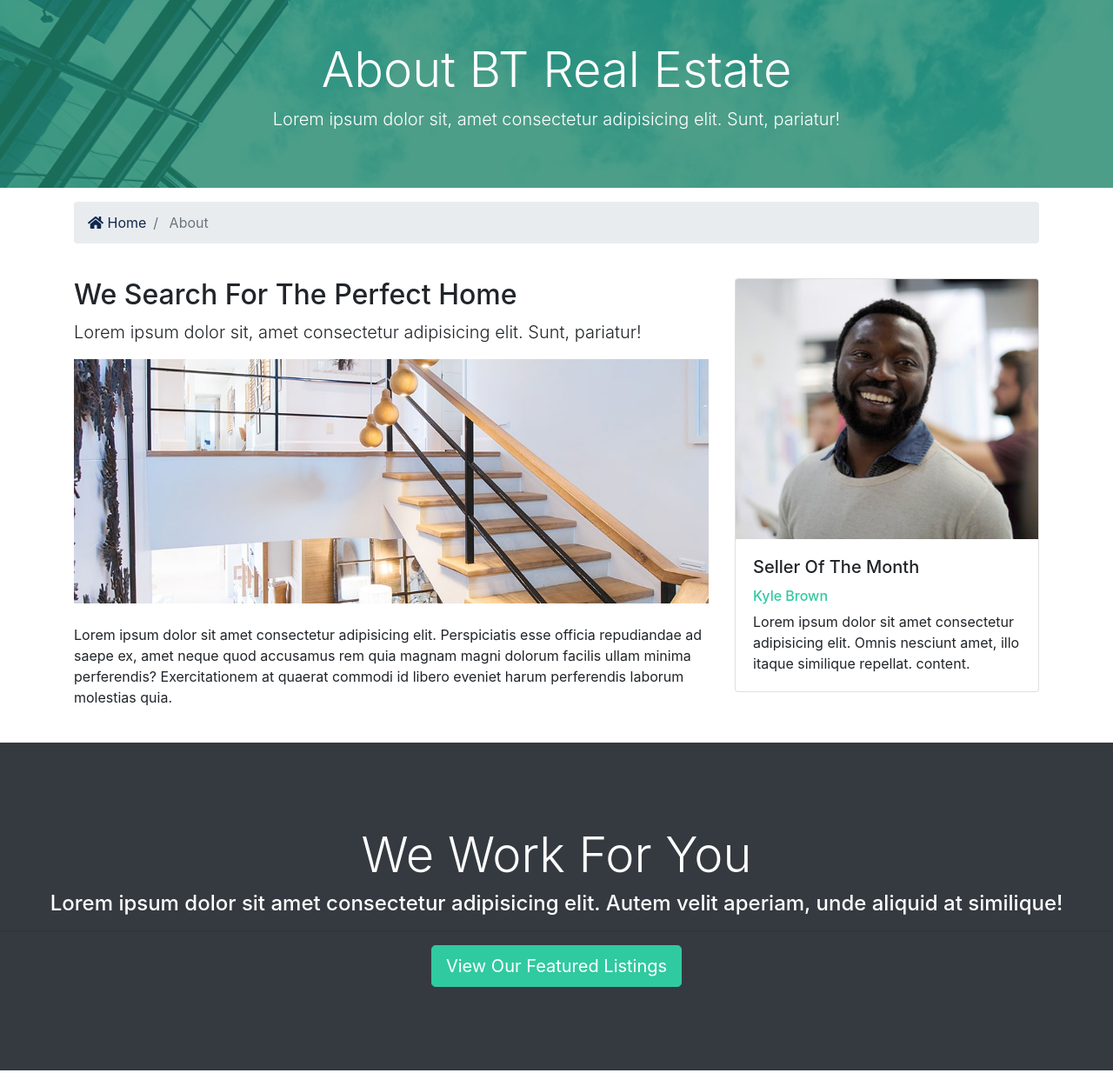
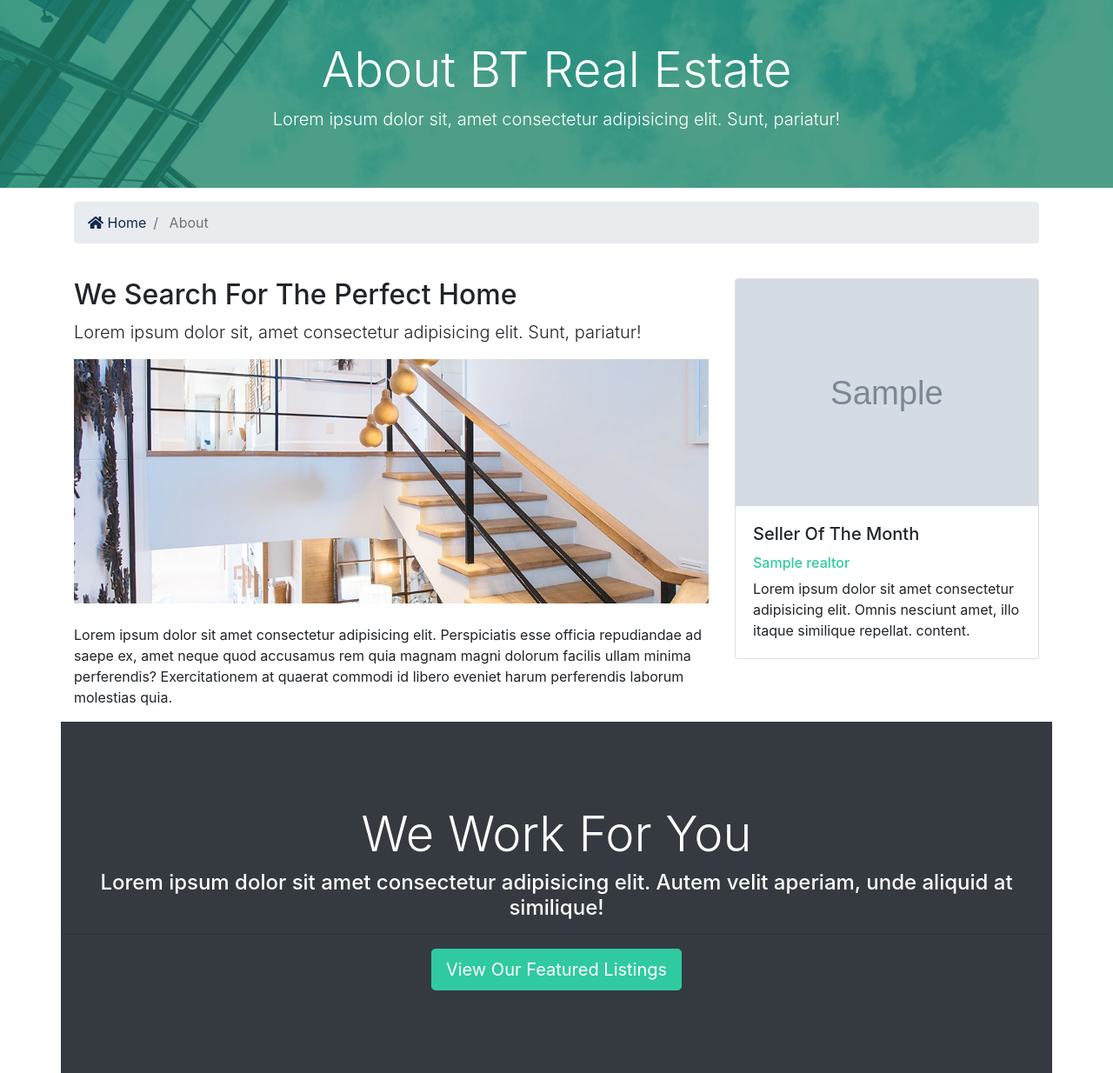
Before and after one commit to nrwebdev00/realestate, a Django app: page /about/ in a window 1280 px wide. Shown: the part 129-1363 px from the top of the page at 87% size. Run offline with Django 3.2, Linux system fonts and the light colour scheme; tables that the repository leaves empty hold one stand-in row (values such as "Sample post"); grey boxes marked "Sample" are stand-in pictures; some libraries are stand-ins or nearby versions.

Commit message:
finshed about page mvp realotr feature works"

```diff
--- a/templates/pages/about.html
+++ b/templates/pages/about.html
@@ -39,22 +39,20 @@
             commodi id libero eveniet harum perferendis laborum molestias quia.</p>
         </div>
         <div class="col-md-4">
-
-
+          {% if mvp_realtors %}
+            {% for mvp in mvp_realtors %}
               <div class="card">
-            <img class="card-img-top" src="{% static 'img/realtors/kyle.jpg' %}" alt="Seller of the month">
+                <img src="{{ mvp.photo.url  }}" alt="MVP Realtor {{ mvp.name }}" class="card-img-top">
                 <div class="card-body">
                   <h5 class="card-title">Seller Of The Month</h5>
-              <h6 class="text-secondary">Kyle Brown</h6>
+                  <h6 class="text-secondary">{{ mvp.name }}</h6>
                   <p class="card-text">Lorem ipsum dolor sit amet consectetur adipisicing elit. Omnis nesciunt amet, illo itaque similique repellat.
-                content.
-              </p>
+                    content.</p>
                 </div>
               </div>
+            {% endfor %}
+          {% endif %}
         </div>
-      </div>
-    </div>
-  </section>
 
   <!-- Work -->
   <section id="work" class="bg-dark text-white text-center">
```
Lines whose indentation alone changed are shown as unchanged.
